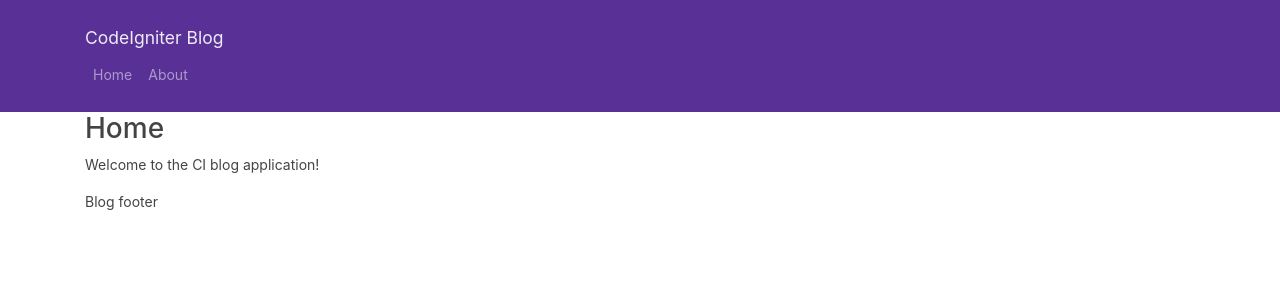
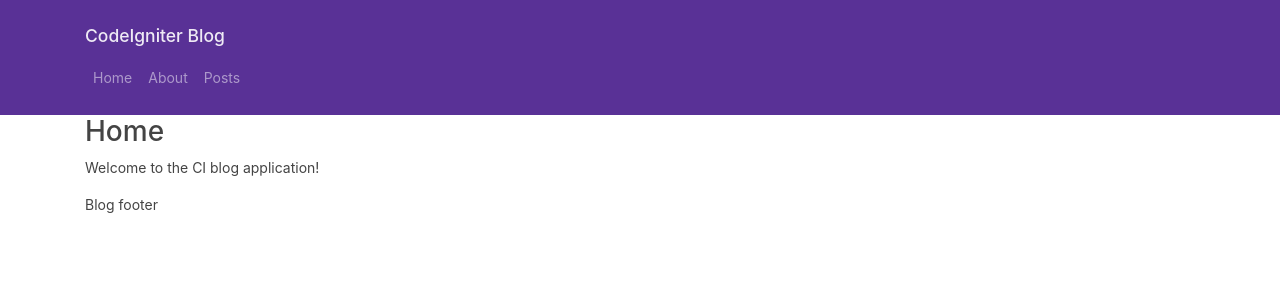
Before and after one commit to olivervmason/CodeIgnite-tutorial, a CodeIgniter app: page /codeigniter/ in a window 1280 px wide. Shown: the top 300 px of the page. Run offline with CodeIgniter, Linux system fonts and the light colour scheme.

Commit message:
Header link and styling change

```diff
--- a/application/views/templates/header.php
+++ b/application/views/templates/header.php
@@ -2,6 +2,7 @@
     <head>
         <title>Blog header</title>
         <link rel="stylesheet" href="https://bootswatch.com/4/pulse/bootstrap.css" >
+        <link rel="stylesheet" href="<?php echo base_url(); ?>/assets/css/style.css" >
     </head>
 
     <body>
@@ -9,11 +10,12 @@
     <nav class="navbar navbar-expand-lg navbar-dark bg-primary">
         <div class="container">
             <div class="navbar-header">
-                <a class="navbar-brand" href="/codeigniter"> CodeIgniter Blog</a>
+                <h1><a class="navbar-brand" href="/codeigniter"> CodeIgniter Blog</a></h1>
                 <div id="navbar">
                     <ul class="navbar-nav mr-auto">
                         <li class="nav-item"> <a class="nav-link" href="<?php echo base_url(); ?>"> Home</a></li>
                         <li class="nav-item"> <a class="nav-link" href="<?php echo base_url(); ?>index.php/about">About</a></li>
+                        <li class="nav-item"> <a class="nav-link" href="<?php echo base_url(); ?>index.php/posts">Posts</a></li>
                     </ul>
                 </div>
             </div>
```
